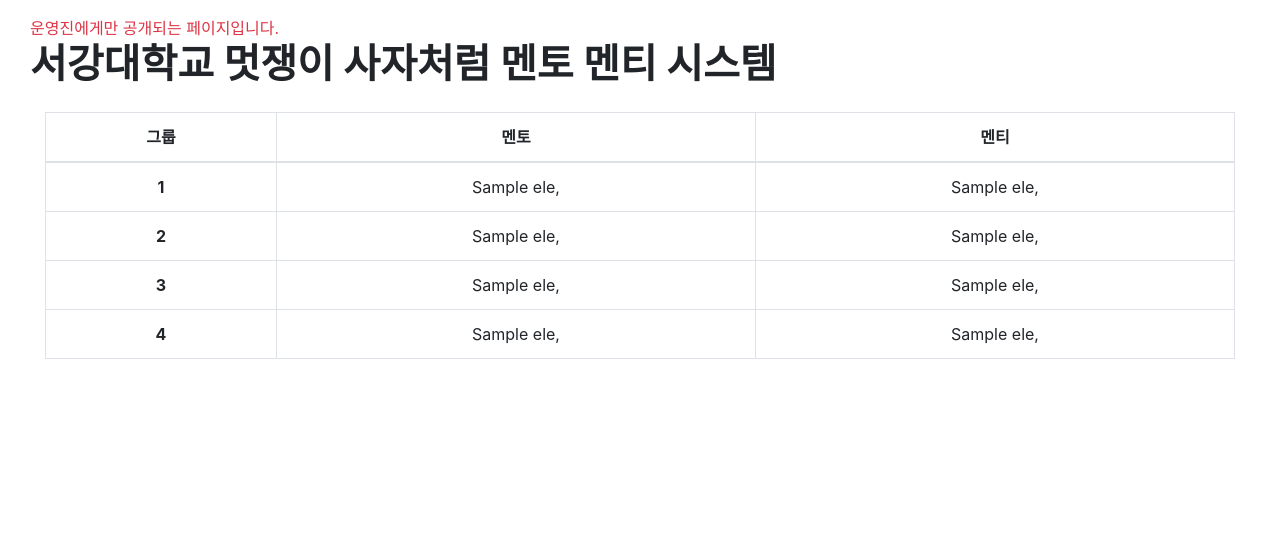
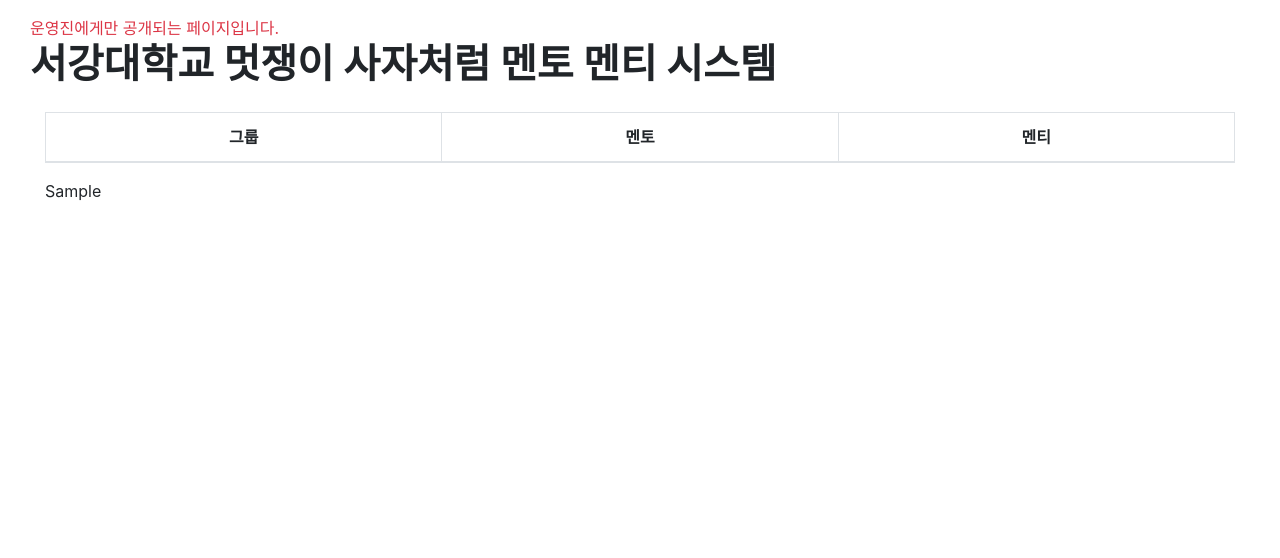
Before and after one commit to tronze/LikeLion, a Django app: template account/templates/mentor/detail.html in a window 1280 px wide. Shown: the part 59-617 px from the top of the page. Run offline with Django 3.2, Linux system fonts and the light colour scheme; the template is opened without the code that fills it: most values are stand-ins (such as "Sample title", 1, 10 or a date in 2020); lists and menus that the app fills with data are empty; some libraries are stand-ins or nearby versions.

Commit message:
Mentor Mentee template update

```diff
--- a/account/templates/mentor/detail.html
+++ b/account/templates/mentor/detail.html
@@ -10,58 +10,59 @@
                 <th>멘티</th>
             </tr>
         </thead>
-        <tbody>
-            <tr>
-                <th>1</th>
-                <td>
-                    {% for ele in i1.0 %}
-                        {{ ele.name }},
-                    {% endfor %}
-                </td>
-                <td>{% for ele in i1.1 %}
-                        {{ ele.name }},
-                    {% endfor %}</td>
-            </tr>
-            <tr>
-                <th>2</th>
-                <td>
-                    {% for ele in i2.0 %}
-                        {{ ele.name }},
-                    {% endfor %}
-                </td>
-                <td>
-                    {% for ele in i2.1 %}
-                        {{ ele.name }},
-                    {% endfor %}
-                </td>
-            </tr>
-            <tr>
-                <th>3</th>
-                <td>
-                    {% for ele in i3.0 %}
-                        {{ ele.name }},
-                    {% endfor %}
-                </td>
-                <td>
-                    {% for ele in i3.1 %}
-                        {{ ele.name }},
-                    {% endfor %}
-                </td>
-            </tr>
-            <tr>
-                <th>4</th>
-                <td>
-                    {% for ele in i4.0 %}
-                        {{ ele.name }},
-                    {% endfor %}
-                </td>
-                <td>
-                    {% for ele in i4.1 %}
-                        {{ ele.name }},
-                    {% endfor %}
-                </td>
-            </tr>
-        </tbody>
+{#        <tbody>#}
+{#            <tr>#}
+{#                <th>1</th>#}
+{#                <td>#}
+{#                    {% for ele in i1.0 %}#}
+{#                        {{ ele.name }},#}
+{#                    {% endfor %}#}
+{#                </td>#}
+{#                <td>{% for ele in i1.1 %}#}
+{#                        {{ ele.name }},#}
+{#                    {% endfor %}</td>#}
+{#            </tr>#}
+{#            <tr>#}
+{#                <th>2</th>#}
+{#                <td>#}
+{#                    {% for ele in i2.0 %}#}
+{#                        {{ ele.name }},#}
+{#                    {% endfor %}#}
+{#                </td>#}
+{#                <td>#}
+{#                    {% for ele in i2.1 %}#}
+{#                        {{ ele.name }},#}
+{#                    {% endfor %}#}
+{#                </td>#}
+{#            </tr>#}
+{#            <tr>#}
+{#                <th>3</th>#}
+{#                <td>#}
+{#                    {% for ele in i3.0 %}#}
+{#                        {{ ele.name }},#}
+{#                    {% endfor %}#}
+{#                </td>#}
+{#                <td>#}
+{#                    {% for ele in i3.1 %}#}
+{#                        {{ ele.name }},#}
+{#                    {% endfor %}#}
+{#                </td>#}
+{#            </tr>#}
+{#            <tr>#}
+{#                <th>4</th>#}
+{#                <td>#}
+{#                    {% for ele in i4.0 %}#}
+{#                        {{ ele.name }},#}
+{#                    {% endfor %}#}
+{#                </td>#}
+{#                <td>#}
+{#                    {% for ele in i4.1 %}#}
+{#                        {{ ele.name }},#}
+{#                    {% endfor %}#}
+{#                </td>#}
+{#            </tr>#}
+{#        </tbody>#}
     </table>
+    {{ i1 }}
 </div>
 {% endblock %}
```
